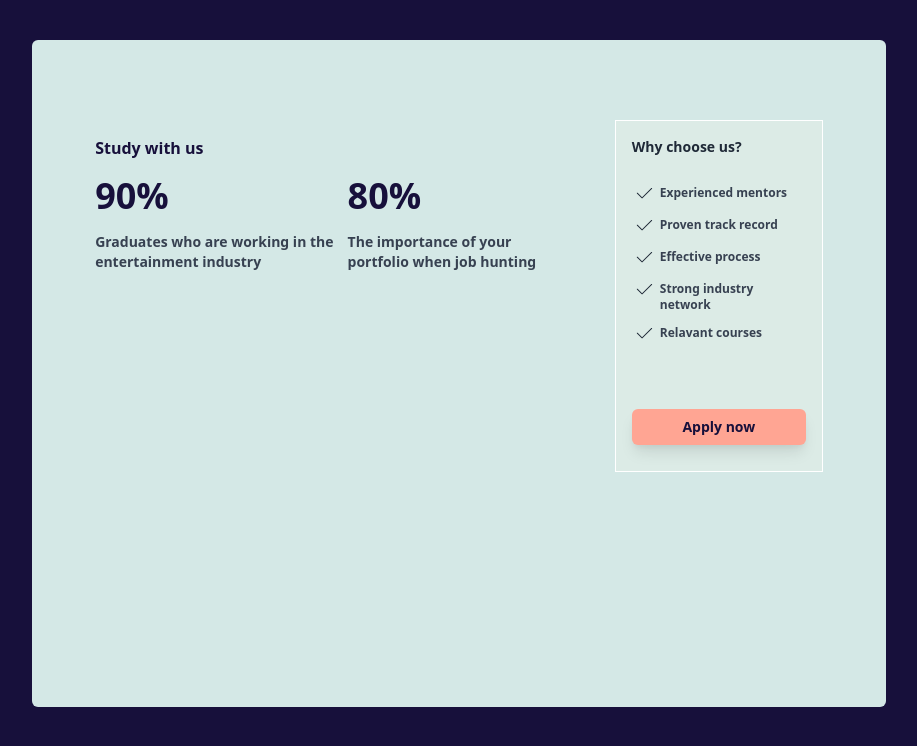
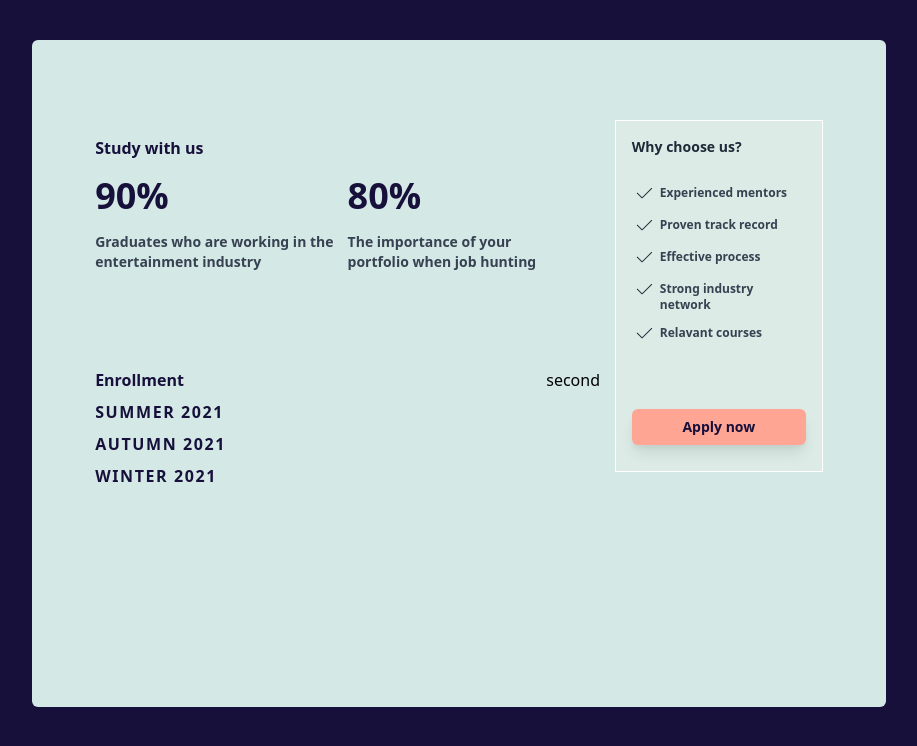
Before and after one commit to nasir-001/100-components, a Vue app: page /layout30 in a window 1280 px wide. Shown: the top 746 px of the page, without its empty margins (181-1098 px from the left). Built offline with nearby package versions, Linux system fonts and the light colour scheme; the HTML template or start-up script is replaced by a standard one.

Commit message:
add the list in left bottom side of the component

```diff
--- a/src/views/Layout30.vue
+++ b/src/views/Layout30.vue
@@ -22,6 +22,25 @@
               <div class="text-sm mr-10 text-gray-700 pt-4 font-semibold">
                 The importance of your portfolio when job hunting
               </div>
+            </div>
+          </div>
+          <div class="flex justify-between">
+            <div class="mt-24">
+               <div class="font-semibold text-layout30backgroundColor">
+                Enrollment
+               </div>
+               <div class="text-layout30backgroundColor pt-2 tracking-widest uppercase font-semibold">
+                 Summer 2021
+               </div>
+               <div class="text-layout30backgroundColor pt-2 tracking-widest uppercase font-semibold">
+                 Autumn 2021
+               </div>
+               <div class="text-layout30backgroundColor pt-2 tracking-widest uppercase font-semibold">
+                 Winter 2021
+               </div>
+            </div>
+            <div class="mt-24">
+              second
             </div>
           </div>
         </div>
```
